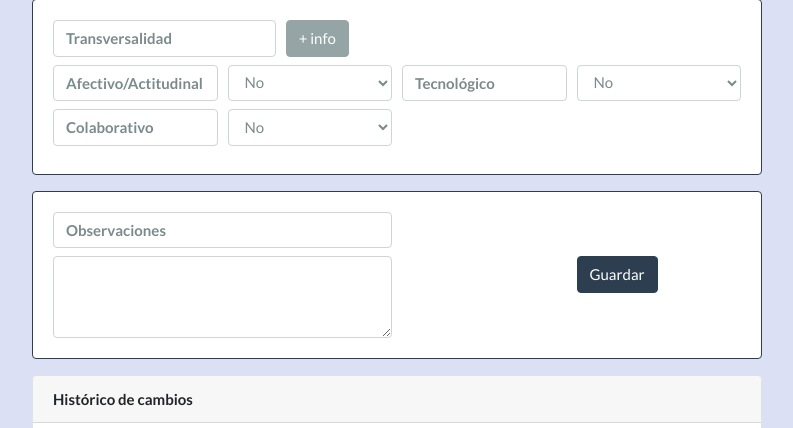
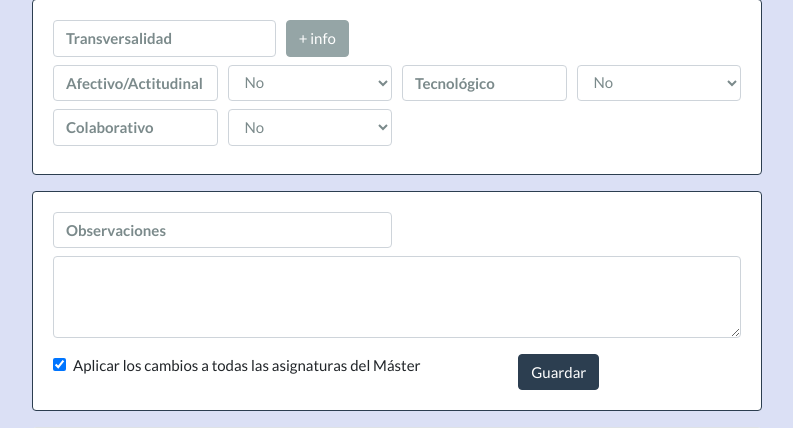
Before and after one commit to abalderas/corameval, a Flask app: template templates/skills.html in a window 1280 px wide. Shown: the part 840-1268 px from the top of the page, without its empty margins (433-1226 px from the left). Run offline with Flask 2, Linux system fonts and the light colour scheme; the template is opened without the code that fills it, so the values that code supplies are empty; some libraries are stand-ins or nearby versions.

Commit message:
Casilla para verificar (sin funcionalidad todavia)

```diff
--- a/templates/instruments.html
+++ b/templates/instruments.html
@@ -165,10 +165,12 @@
                             </div>
                         </div>
                         <div class="form-row">
-                            <div class="col-sm-6">
+                            <div class="col-sm">
                                 <textarea class="form-control" name="observaciones" id="observaciones" rows="3">{{document['observaciones']}}</textarea>
                             </div>
-                            <div class="col-sm-3">
+                        </div>
+                        <div class="form-row mt-3">
+                            <div class="col-sm-8">
                             </div>
                             <div class="col-sm-3">
                                 <input type="hidden" name="id" value="{{document['_id']}}" />
--- a/templates/results.html
+++ b/templates/results.html
@@ -350,10 +350,12 @@
                                     </div>
                                 </div>
                                 <div class="form-row">
-                                    <div class="col-sm-6">
+                                    <div class="col-sm">
                                         <textarea class="form-control" name="observaciones" id="observaciones" rows="3">{{document['observaciones']}}</textarea>
                                     </div>
-                                    <div class="col-sm-3">
+                                </div>
+                                <div class="form-row  mt-3">
+                                    <div class="col-sm-8">
                                     </div>
                                     <div class="col-sm-3">
                                         <input type="hidden" name="id" value="{{document['_id']}}" />
--- a/templates/skills.html
+++ b/templates/skills.html
@@ -298,10 +298,18 @@
                             </div>
                         </div>
                         <div class="form-row">
-                            <div class="col-sm-6">
+                            <div class="col-sm">
                                 <textarea class="form-control" name="observaciones" id="observaciones" rows="3">{{document['observaciones']}}</textarea>
                             </div>
-                            <div class="col-sm-3">
+                        </div>
+                        <div class="form-row mt-3">
+                            <div class="col-sm-8">
+                                <div class="form-check">
+                                    <label class="form-check-label">
+                                      <input class="form-check-input" type="checkbox" value="" checked="">
+                                      Aplicar los cambios a todas las asignaturas del Máster
+                                    </label>
+                                </div>
                             </div>
                             <div class="col-sm-3">
                                 <input type="hidden" name="id" value="{{document['_id']}}" />
```
